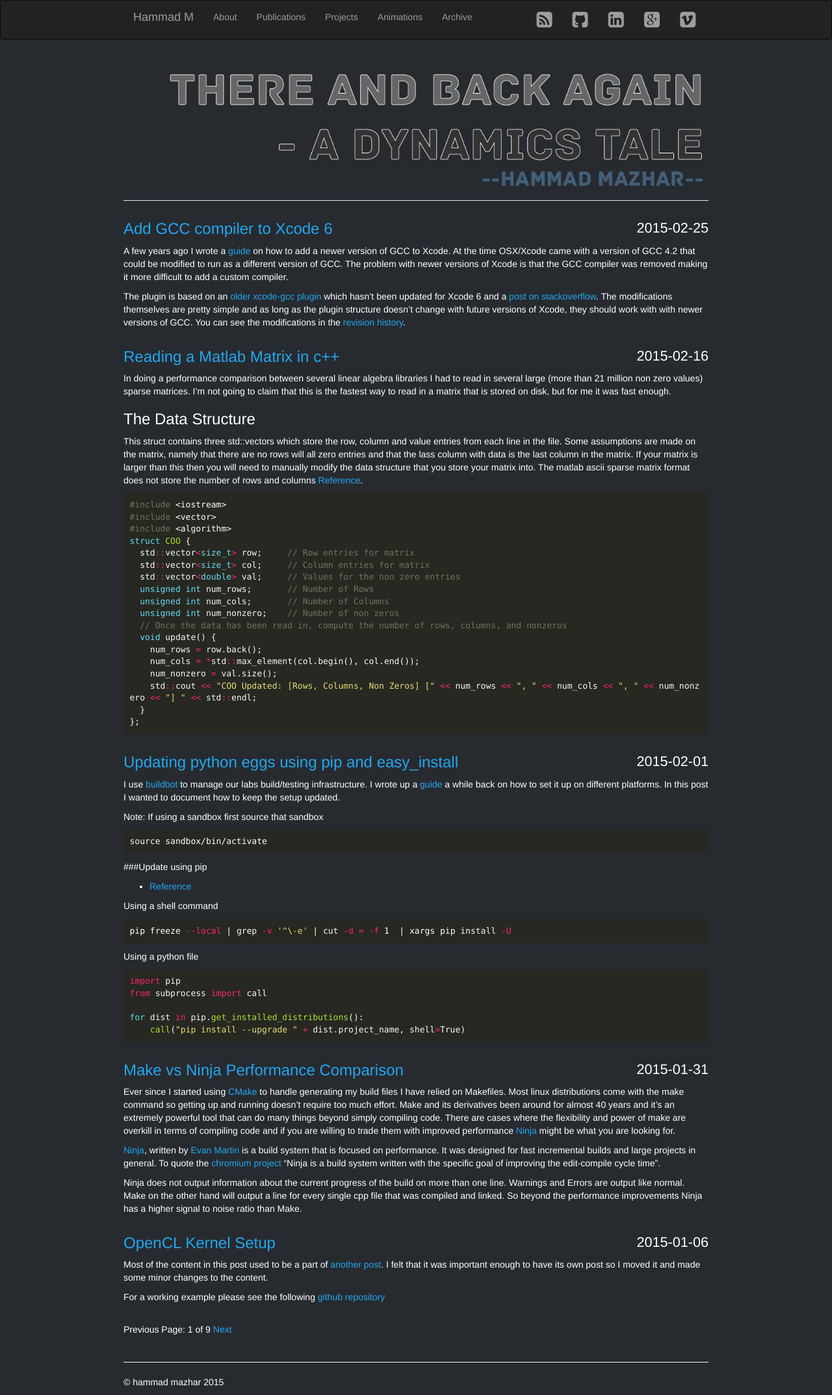
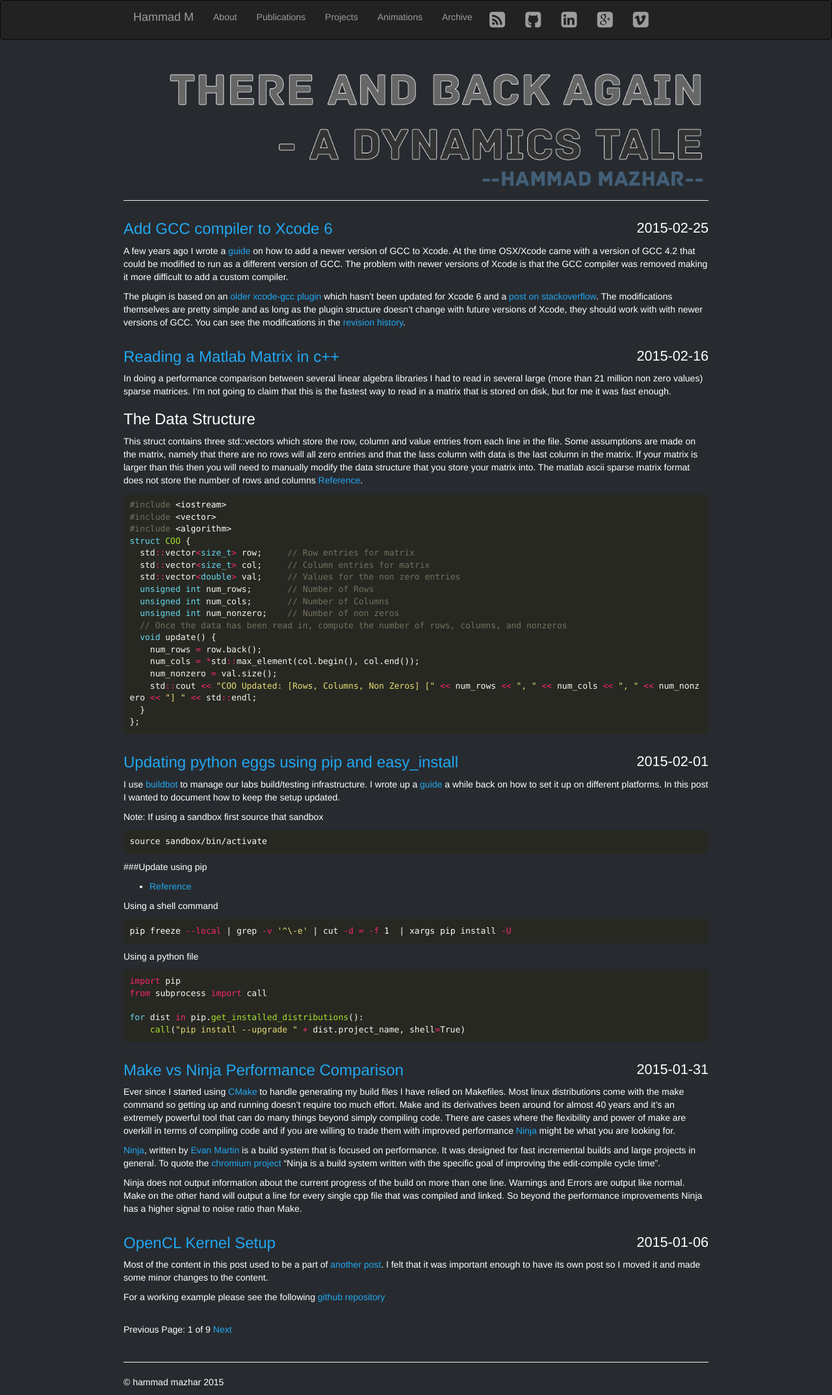
Before and after one commit to hmazhar/hamelot.io, a Jekyll site: the page built from index.html, in a window 1280 px wide. Shown: the whole page at 65% size. Built offline with Jekyll 4.4.1, drawn with Linux system fonts in a browser that asks for light colours; nearby versions of some CDN libraries; some web fonts are replaced; the list of posts is cut into pages by our own code.

Commit message:
Include newer query needed by bootstrap 3 Update nabber so that responsive menu works

```diff
--- a/_includes/head.html
+++ b/_includes/head.html
@@ -8,8 +8,8 @@
 	<link rel="stylesheet" href="{{ "/css/custom_font.css" | prepend: site.baseurl }}">
 	<link rel="canonical" href="{{ page.url | replace:'index.html','' }}">
 	<link rel="alternate" type="application/atom+xml" title="{{ site.title }}" href="{{ "/feed.xml" | prepend: site.baseurl | prepend: site.url }}" />
-	<script src="//maxcdn.bootstrapcdn.com/bootstrap/3.3.1/js/bootstrap.min.js"></script>
-	<script type="text/javascript" src="//ajax.googleapis.com/ajax/libs/jquery/1.8.2/jquery.min.js"></script>
+	<script type="text/javascript" src="//ajax.googleapis.com/ajax/libs/jquery/2.1.3/jquery.min.js"></script>
+	<script src="https://maxcdn.bootstrapcdn.com/bootstrap/3.3.4/js/bootstrap.min.js"></script>
 	<script type="text/x-mathjax-config">
 		MathJax.Hub.Config({
 			tex2jax: {
--- a/_includes/header.html
+++ b/_includes/header.html
@@ -1,27 +1,35 @@
 <header class="site-header">
-    <nav class="navbar navbar-inverse" role="navigation">
-    <div class="container-narrow">
+<nav class="navbar navbar-inverse" role="navigation">
+  <div class="container-narrow">
+    <!-- Brand and toggle get grouped for better mobile display -->
     <div class="navbar-header">
+      <button type="button" class="navbar-toggle collapsed" data-toggle="collapse" data-target="#bs-example-navbar-collapse-1">
+        <span class="sr-only">Toggle navigation</span>
+        <span class="icon-bar"></span>
+        <span class="icon-bar"></span>
+        <span class="icon-bar"></span>
+      </button>
       <a class="navbar-brand" href="/">{{ site.title }}</a>
     </div>
+
+    <!-- Collect the nav links, forms, and other content for toggling -->
     <div class="collapse navbar-collapse" id="bs-example-navbar-collapse-1">
-      <ul class="nav navbar-nav navbar-left">
-          <li><a class="page-link" href="/about/">About</a></li>
-          <li><a class="page-link" href="/publications/">Publications</a></li>
-          <li><a class="page-link" href="/projects/">Projects</a></li>
-          <li><a class="page-link" href="/animations/">Animations</a></li>
-          <li><a class="page-link" href="/archive/">Archive</a></li>
+        <ul class="nav navbar-nav navbar-left">
+          <li><a href="/about/">About</a></li>
+          <li><a href="/publications/">Publications</a></li>
+          <li><a href="/projects/">Projects</a></li>
+          <li><a href="/animations/">Animations</a></li>
+          <li><a href="/archive/">Archive</a></li>
+          <li><a href="{{ "/posts/rss.xml" | prepend: site.baseurl }}" rel="me"><i class="icon-rss-squared"></i></a> </li>
+          <li><a href="https://github.com/hmazhar" rel="me"><i class="icon-github-squared"></i></a></li>
+          <li><a href="https://www.linkedin.com/in/hammadmazhar/" rel="me"><i class="icon-linkedout-squared"></i></a></li>
+          <li><a href="https://plus.google.com/117672433856025584680?rel=author" rel="me"> <i class="icon-plus-squared"></i></a></li>
+          <li><a href="https://vimeo.com/hammadmazhar/videos/appears/" rel="me"> <i class="icon-video-squared"></i></a></li>
+        </ul>
+        </li>
       </ul>
-
-      <ul class="nav navbar-nav navbar-right">
-        <li> <a href="{{ "/posts/rss.xml" | prepend: site.baseurl }}" rel="me"><i class="icon-rss-squared"></i></a> </li>
-        <li> <a href="https://github.com/hmazhar" rel="me"><i class="icon-github-squared"></i></a></li>
-        <li> <a href="https://www.linkedin.com/in/hammadmazhar/" rel="me"><i class="icon-linkedout-squared"></i></a></li>
-        <li> <a href="https://plus.google.com/117672433856025584680?rel=author" rel="me"> <i class="icon-plus-squared"></i></a></li>
-        <li> <a href="https://vimeo.com/hammadmazhar/videos/appears/" rel="me"> <i class="icon-video-squared"></i></a></li>
-      </ul>
-      </div>
-    </div>
+    </div><!-- /.navbar-collapse -->
+  </div><!-- /.container-fluid -->
 </nav>
 
 
```
